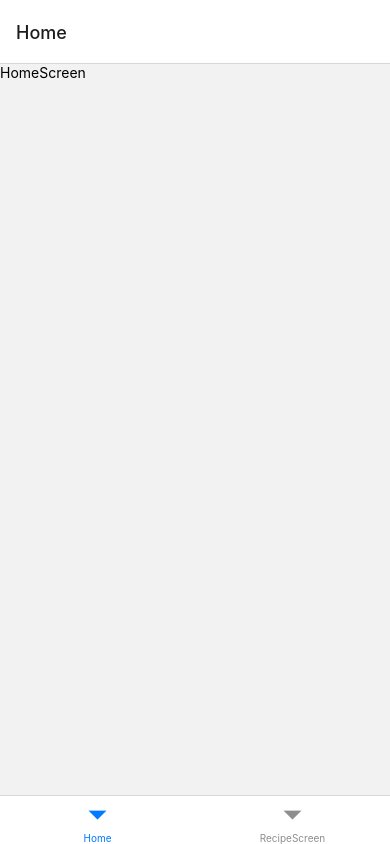
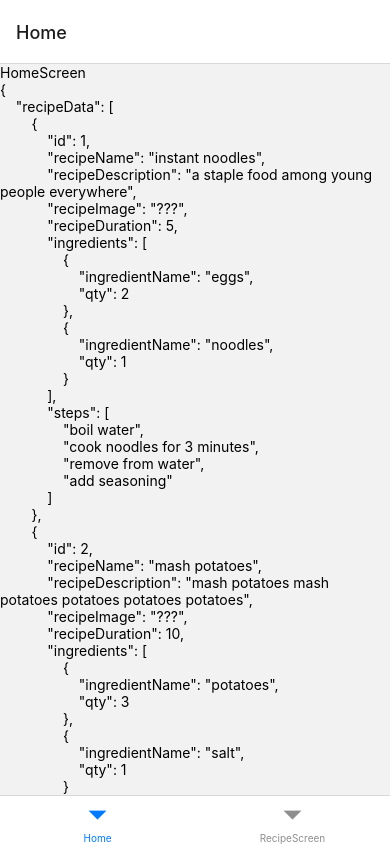
Before and after one commit to CapSap/apaMakan, a React Native app: screen /Home in a window 390 px wide. Built offline with nearby package versions, Linux system fonts and the light colour scheme.

Commit message:
@BottomTabs.navigator: added HomeProps type annotation to type check the route received by Home Screen.... @HomeScreen: received recipeData through route and rendered contents in HomeScreen

```diff
--- a/src/components/BottomTabs.navigator.tsx
+++ b/src/components/BottomTabs.navigator.tsx
@@ -5,14 +5,20 @@ import {RecipeScreen} from './RecipeScreen';
 import {dummyData} from '../dummyData';
 import {Recipe} from '../types';
 
+import type {BottomTabScreenProps} from '@react-navigation/bottom-tabs';
+
 //Initialise our recipeData
 const recipeData: Recipe[] = dummyData;
 
-//Define
+//Define types for each route
+//undefined => no params
+//Have to use 'type' alias instead of interface according to the docs
 type TabsParamList = {
   Home: {recipeData: Recipe[]};
-  RecipeScreen: undefined; //undefined => no params
+  RecipeScreen: undefined;
 };
+
+export type HomeProps = BottomTabScreenProps<TabsParamList, 'Home'>;
 
 const BottomTabs = createBottomTabNavigator<TabsParamList>();
 
--- a/src/components/HomeScreen.tsx
+++ b/src/components/HomeScreen.tsx
@@ -1,10 +1,13 @@
 import React from 'react';
 import {Text, View} from 'react-native';
+import {HomeProps} from './BottomTabs.navigator';
 
-export const HomeScreen = () => {
+export const HomeScreen = ({route}: HomeProps) => {
+  const recipeData = route.params;
   return (
     <View>
       <Text>{'HomeScreen'}</Text>
+      <Text>{JSON.stringify(recipeData, null, 4)}</Text>
     </View>
   );
 };
```
